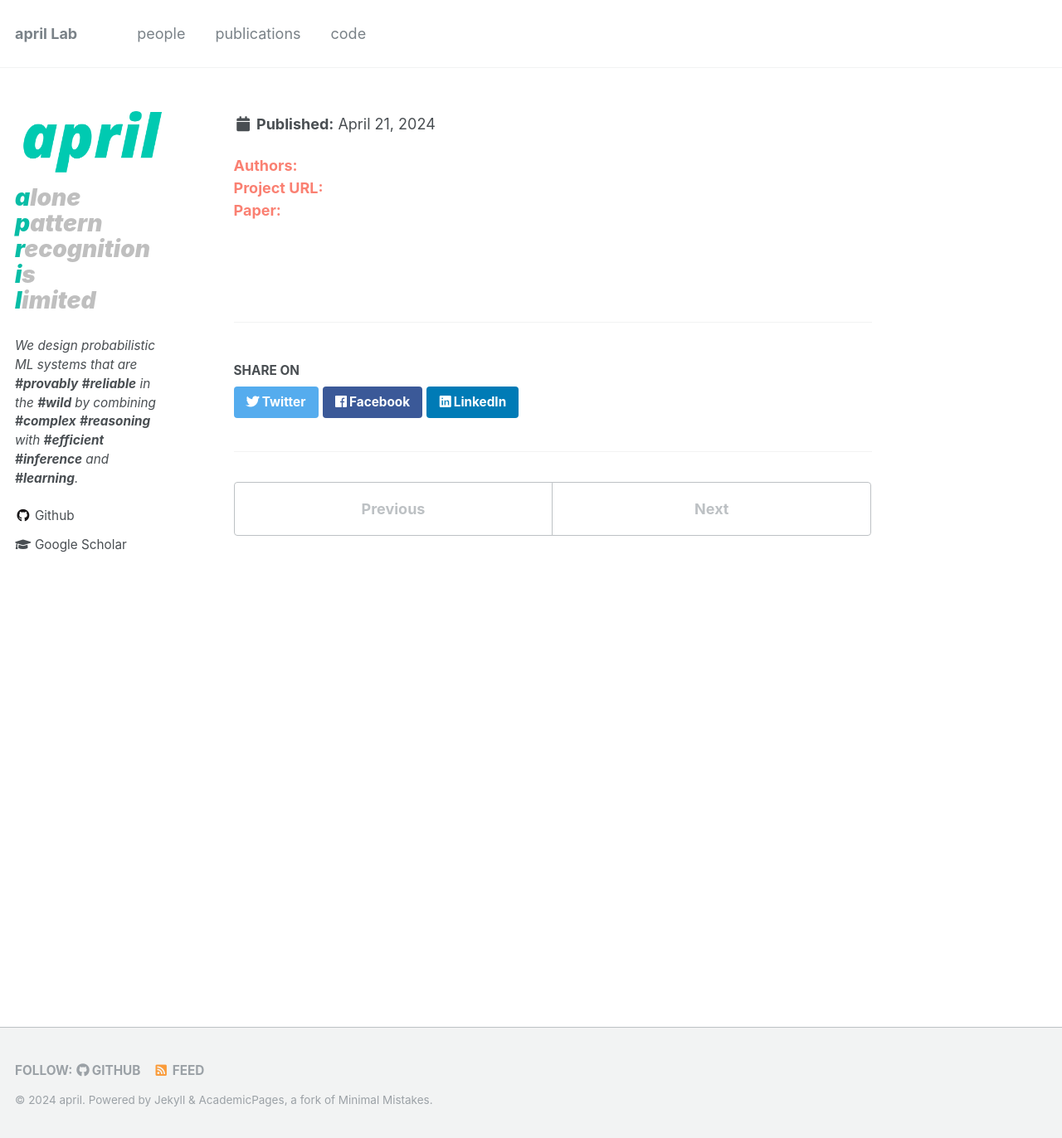
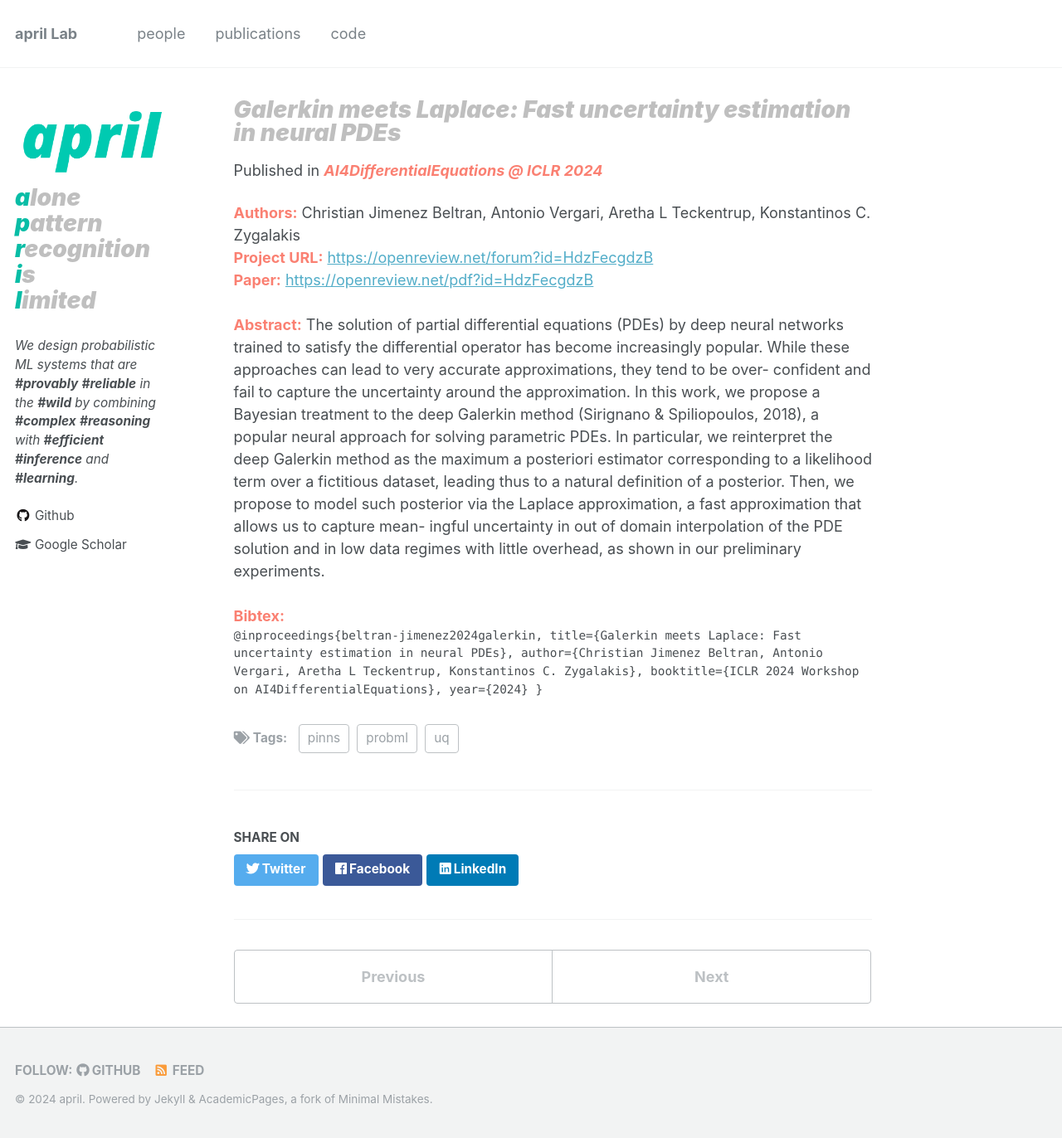
Before and after one commit to april-tools/april-tools.github.io, a Jekyll site: the page built from _publications/beltran-jimenez2024galerkin.md, in a window 1280 px wide and 1372 px high. Shown: the whole window at 83% size. Built offline with Jekyll 4.4.1, drawn with Linux system fonts in a browser that asks for light colours; nearby versions of some CDN libraries.

Commit message:
Fix quote

```diff
--- a/_publications/beltran-jimenez2024galerkin.md
+++ b/_publications/beltran-jimenez2024galerkin.md
@@ -8,7 +8,7 @@ tags: uq probml pinns
 image: "/images/papers/beltran-jimenez2024galerkin/gala.png"
 authors: "Christian Jimenez Beltran, Antonio Vergari, Aretha L Teckentrup, Konstantinos C. Zygalakis"
 paperurl: "https://openreview.net/forum?id=HdzFecgdzB"
-pdf: "https://openreview.net/pdf?id=HdzFecgdzB
+pdf: "https://openreview.net/pdf?id=HdzFecgdzB"
 venue: "AI4DifferentialEquations @ ICLR 2024"
 excerpt: "We propose DeepGALA as a fast and effective way to estimate uncertainty in deep neural PDE solvers that allows us to capture meaningful uncertainty in out of domain of the PDE solution and in low data regimes with little overhead."
 abstract: "The solution of partial differential equations (PDEs) by deep neural networks trained to satisfy the differential operator has become increasingly popular. While these approaches can lead to very accurate approximations, they tend to be over- confident and fail to capture the uncertainty around the approximation. In this work, we propose a Bayesian treatment to the deep Galerkin method (Sirignano & Spiliopoulos, 2018), a popular neural approach for solving parametric PDEs. In particular, we reinterpret the deep Galerkin method as the maximum a posteriori estimator corresponding to a likelihood term over a fictitious dataset, leading thus to a natural definition of a posterior. Then, we propose to model such posterior via the Laplace approximation, a fast approximation that allows us to capture mean- ingful uncertainty in out of domain interpolation of the PDE solution and in low data regimes with little overhead, as shown in our preliminary experiments."
```
